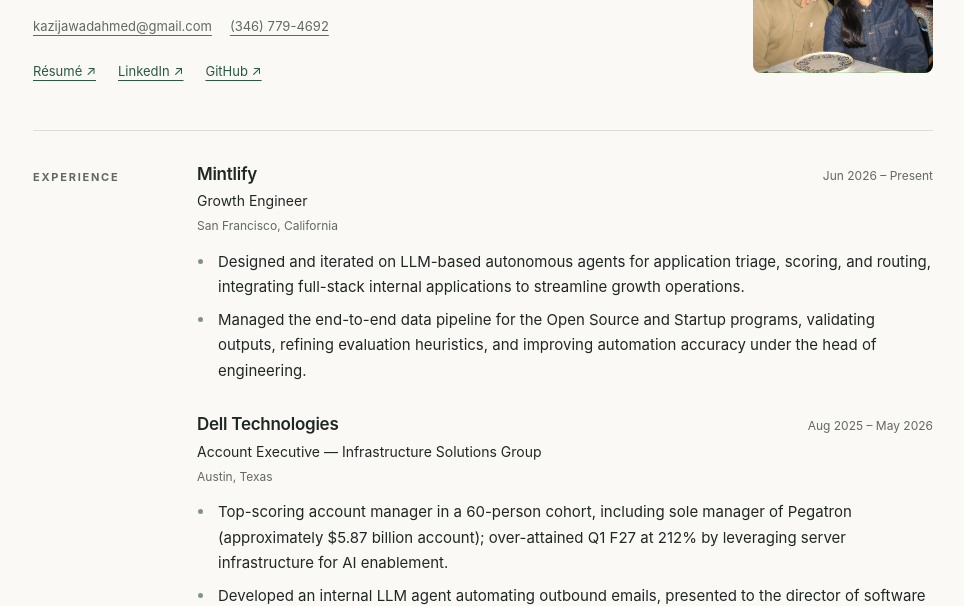
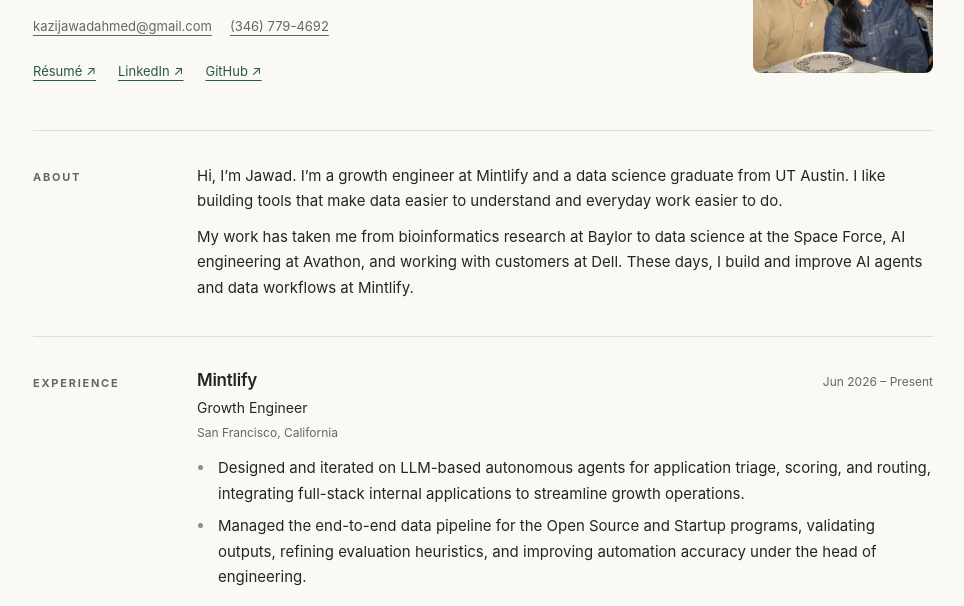
Before and after one commit to jawadkazi/jawadkazi.github.io, a plain HTML site: page index.html in a window 1280 px wide. Shown: the part 222-828 px from the top of the page, without its empty margins (157-1121 px from the left). Drawn offline with Linux system fonts and the light colour scheme.

Commit message:
Add a short about section

```diff
--- a/index.html
+++ b/index.html
@@ -72,6 +72,13 @@
     </div>
     <img class="portrait" src="profile.jpg" alt="Jawad Kazi" width="180" height="210">
   </header>
+  <section id="about" aria-labelledby="about-heading">
+    <h2 id="about-heading">About</h2>
+    <div>
+      <p style="margin-top: 0">Hi, I’m Jawad. I’m a growth engineer at Mintlify and a data science graduate from UT Austin. I like building tools that make data easier to understand and everyday work easier to do.</p>
+      <p>My work has taken me from bioinformatics research at Baylor to data science at the Space Force, AI engineering at Avathon, and working with customers at Dell. These days, I build and improve AI agents and data workflows at Mintlify.</p>
+    </div>
+  </section>
   <section id="experience" aria-labelledby="experience-heading">
     <h2 id="experience-heading">Experience</h2>
     <div>
```
